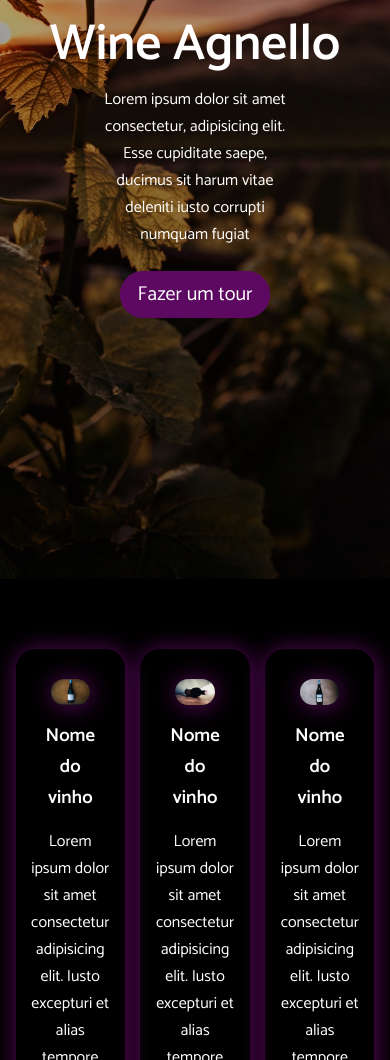
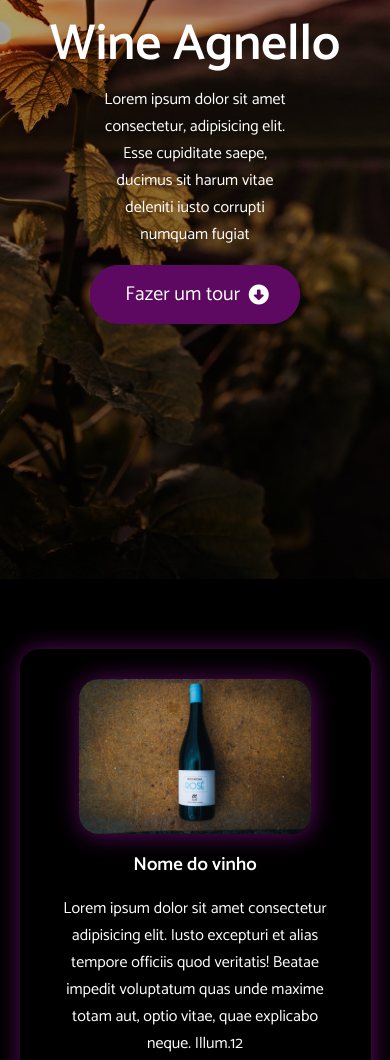
Before and after one commit to LucasRDelfino/AulaFrontEndDesign, a plain HTML site: page case_vinheria/index.html in a window 390 px wide. Shown: the part 265-1325 px from the top of the page. Drawn offline with Linux system fonts and the light colour scheme.

Commit message:
updating and adding new things for the project

```diff
--- a/case_vinheria/assets/css/headers.css
+++ b/case_vinheria/assets/css/headers.css
@@ -10,6 +10,8 @@
     position: fixed;
     top : 0;
     left: 0;
+    z-index: 1;
+    transition: 1s;
 }
 .header-menu ul {
     display: flex;
--- a/case_vinheria/assets/css/hero.css
+++ b/case_vinheria/assets/css/hero.css
@@ -14,3 +14,14 @@
     margin: auto;
     margin-bottom: 30px;
 }
+
+.arrow {
+    position: relative;
+    top : 2px;
+    left : 4px;
+
+}
+
+.btn:hover .arrow{
+    animation: arrow .5s infinite;
+}
--- /dev/null
+++ b/case_vinheria/assets/css/keyframes.css
@@ -0,0 +1,11 @@
+@keyframes arrow {
+
+    50% {
+        transform: translateY(-7px);
+    }
+
+
+    100%{
+        transform: translateY(7px);
+    }
+}
--- /dev/null
+++ b/case_vinheria/assets/css/responsive.css
@@ -0,0 +1,15 @@
+@media(max-width:1024px){
+
+    .card-item {
+        width: 45%;
+    }
+
+}
+
+@media(max-width:640px){
+
+    .card-item {
+        width: 90%;
+    }
+
+}
--- a/case_vinheria/assets/css/styles.css
+++ b/case_vinheria/assets/css/styles.css
@@ -47,9 +47,9 @@ ul,ol {
 }
 
 .btn {
-    border :3px solid rgb(93, 9,97);
+    border :5px solid rgb(93, 9,97);
     background-color: rgb(93, 9,97);
-    padding: 4px 15px;
+    padding: 8px 30px;
     border-radius: 70px;
     font-weight: 400;
     font-size: 20px;
--- a/case_vinheria/index.html
+++ b/case_vinheria/index.html
@@ -5,16 +5,24 @@
     <meta charset="UTF-8">
     <meta http-equiv="X-UA-Compatible" content="IE=edge">
     <meta name="viewport" content="width=device-width, initial-scale=1.0">
+
+
+    <!-- Google fonts -->
     <link rel="preconnect" href="https://fonts.googleapis.com">
     <link rel="preconnect" href="https://fonts.gstatic.com" crossorigin>
     <link href="https://fonts.googleapis.com/css2?family=Catamaran:wght@200;400;600&display=swap" rel="stylesheet">
     <title>Vinheria</title>
+
+    <!-- Font Awesome -->
+    <link rel="stylesheet" href="https://cdnjs.cloudflare.com/ajax/libs/font-awesome/6.4.0/css/all.min.css" integrity="sha512-iecdLmaskl7CVkqkXNQ/ZH/XLlvWZOJyj7Yy7tcenmpD1ypASozpmT/E0iPtmFIB46ZmdtAc9eNBvH0H/ZpiBw==" crossorigin="anonymous" referrerpolicy="no-referrer" />
 
     <!-- Link com css -->
     <link rel="stylesheet" href="./assets/css/styles.css">
     <link rel="stylesheet" href="./assets/css/headers.css">
     <link rel="stylesheet" href="./assets/css/hero.css">
     <link rel="stylesheet" href="./assets/css/cards.css">
+    <link rel="stylesheet" href="./assets/css/keyframes.css">
+    <link rel="stylesheet" href="./assets/css/responsive.css">
 </head>
 
 <body>
@@ -39,7 +47,7 @@
         <h2 class="hero-tittle">Wine Agnello</h2>
         <p class="hero-txt">Lorem ipsum dolor sit amet consectetur, adipisicing elit. Esse cupiditate saepe,
             ducimus sit harum vitae deleniti iusto corrupti numquam fugiat</p>
-        <a href="" class="btn">Fazer um tour</a>
+        <a href="" class="btn">Fazer um tour <i class="fa-solid fa-circle-down arrow"></i></a>
         </div>
 
     </div>
```
